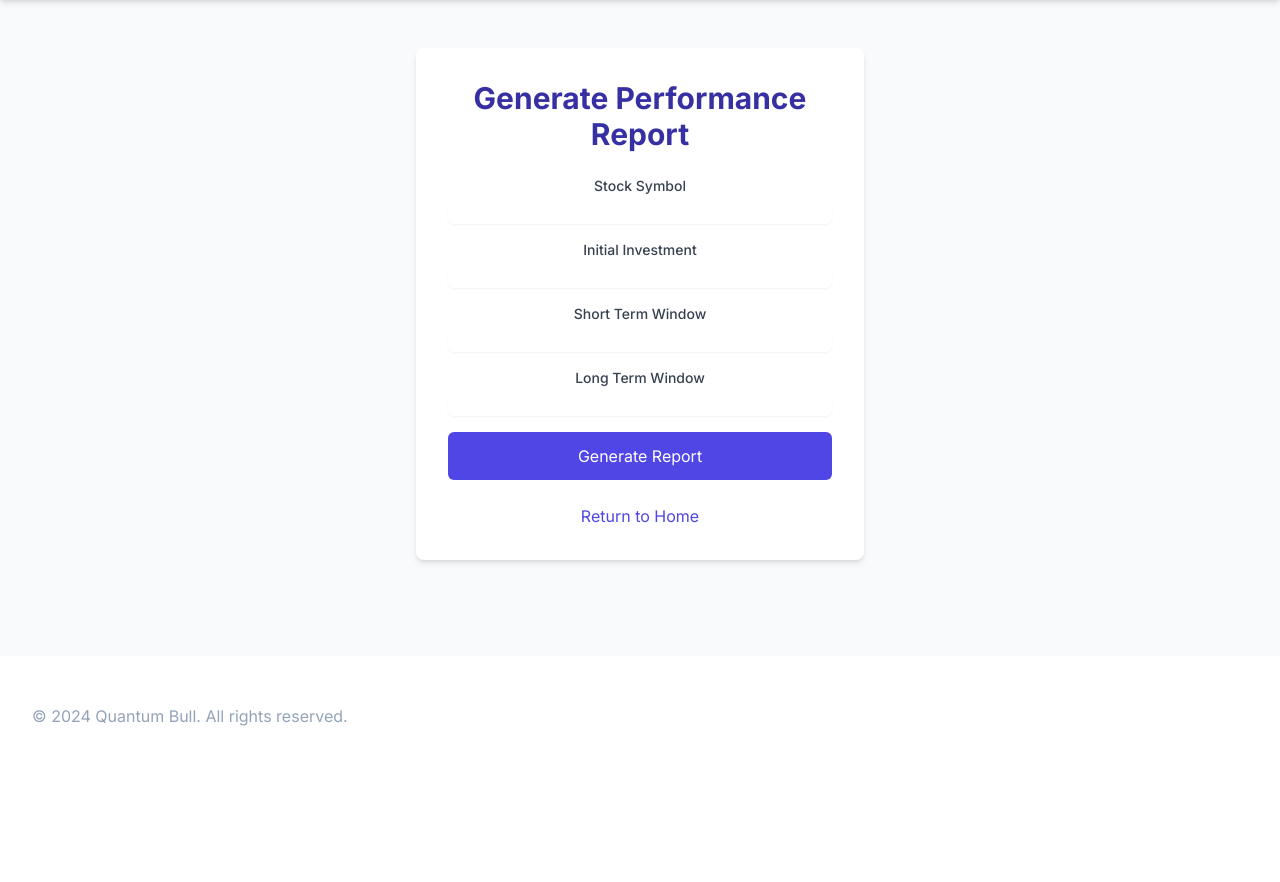
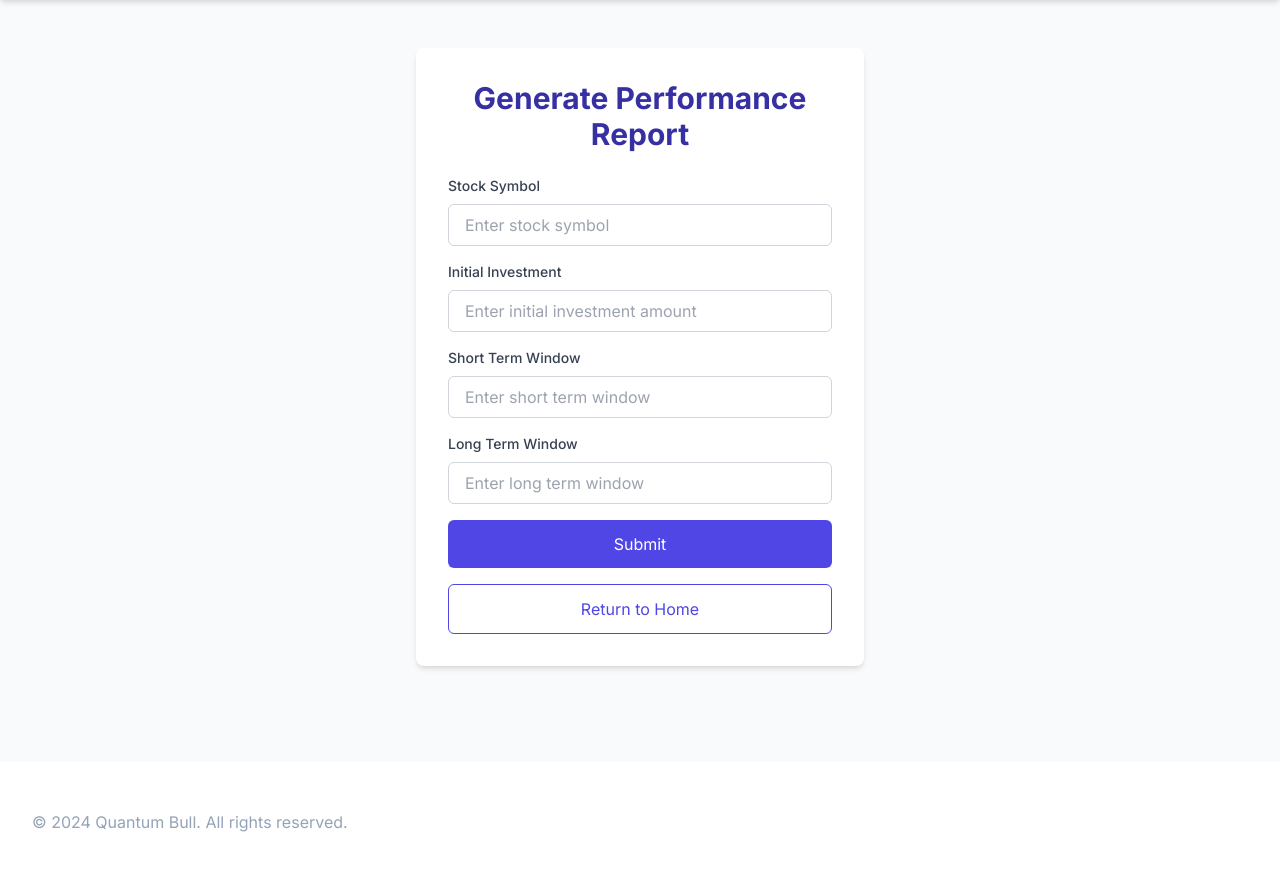
Before and after one commit to hannanshah2004/QuantumBull, a Django app: page /finance/report/ in a window 1280 px wide. Shown: the part 64-946 px from the top of the page. Before the commit the page ends 790 px from the top, so only its background shows below. Run offline with Django 4.2, Linux system fonts and the light colour scheme; some libraries are stand-ins or nearby versions.

Commit message:
alhamdullah!

```diff
--- a/finance_app/templates/finance_app/base.html
+++ b/finance_app/templates/finance_app/base.html
@@ -5,7 +5,7 @@
     <meta charset="UTF-8">
     <meta name="viewport" content="width=device-width, initial-scale=1.0">
     <title>{% block title %}Quantum Bull{% endblock %}</title>
-    <link rel="shortcut icon" href="{% static 'finance_app/bull.ico' %}" type="image/x-icon">
+    <link rel="shortcut icon" href="{% static 'bull.ico' %}" type="image/x-icon">
     <script src="https://cdn.tailwindcss.com"></script>
     <script>
         tailwind.config = {
@@ -41,7 +41,7 @@
                 </div>
                 <div class="flex-shrink-0 flex items-center">
                     <a href="{% url 'home' %}" class="flex items-center">
-                        <img src="{% static 'finance_app/bull.jpg' %}" alt="Quantum Bull Logo" class="h-12 w-auto mr-2">
+                        <img src="{% static 'bull.jpg' %}" alt="Quantum Bull Logo" class="h-12 w-auto mr-2">
                     </a>
                 </div>
                 <div class="flex-1 flex justify-end">
--- a/finance_app/templates/finance_app/generate_report.html
+++ b/finance_app/templates/finance_app/generate_report.html
@@ -3,32 +3,42 @@
 {% block title %}Generate Report{% endblock %}
 
 {% block content %}
-<div class="max-w-md mx-auto bg-white p-8 rounded-lg shadow-md text-center">
-    <h1 class="text-3xl font-bold mb-6 text-primary-800">Generate Performance Report</h1>
+<div class="max-w-md mx-auto bg-white p-8 rounded-lg shadow-md">
+    <h1 class="text-3xl font-bold mb-6 text-center text-primary-800">Generate Performance Report</h1>
     <form method="post" class="space-y-4">
         {% csrf_token %}
-        <div>
+        <div class="space-y-2">
             <label for="symbol" class="block text-sm font-medium text-gray-700">Stock Symbol</label>
-            <input type="text" name="symbol" id="symbol" required class="mt-1 block w-full border-gray-300 rounded-md shadow-sm focus:border-primary-500 focus:ring-primary-500">
+            <div class="relative">
+                <input type="text" name="symbol" id="symbol" required placeholder="Enter stock symbol" class="w-full px-4 py-2 border border-gray-300 rounded-md focus:outline-none focus:ring-2 focus:ring-primary-500 focus:border-transparent">
+            </div>
         </div>
-        <div>
+        <div class="space-y-2">
             <label for="initial_investment" class="block text-sm font-medium text-gray-700">Initial Investment</label>
-            <input type="number" name="initial_investment" id="initial_investment" step="0.01" required class="mt-1 block w-full border-gray-300 rounded-md shadow-sm focus:border-primary-500 focus:ring-primary-500">
+            <div class="relative">
+                <input type="number" name="initial_investment" id="initial_investment" required placeholder="Enter initial investment amount" class="w-full px-4 py-2 border border-gray-300 rounded-md focus:outline-none focus:ring-2 focus:ring-primary-500 focus:border-transparent">
+            </div>
         </div>
-        <div>
+        <div class="space-y-2">
             <label for="short_window" class="block text-sm font-medium text-gray-700">Short Term Window</label>
-            <input type="number" name="short_window" id="short_window" min="1" required class="mt-1 block w-full border-gray-300 rounded-md shadow-sm focus:border-primary-500 focus:ring-primary-500">
+            <div class="relative">
+                <input type="number" name="short_window" id="short_window" min="1" required placeholder="Enter short term window" class="w-full px-4 py-2 border border-gray-300 rounded-md focus:outline-none focus:ring-2 focus:ring-primary-500 focus:border-transparent">
+            </div>
         </div>
-        <div>
+        <div class="space-y-2">
             <label for="long_window" class="block text-sm font-medium text-gray-700">Long Term Window</label>
-            <input type="number" name="long_window" id="long_window" min="1" required class="mt-1 block w-full border-gray-300 rounded-md shadow-sm focus:border-primary-500 focus:ring-primary-500">
+            <div class="relative">
+                <input type="number" name="long_window" id="long_window" min="1" required placeholder="Enter long term window" class="w-full px-4 py-2 border border-gray-300 rounded-md focus:outline-none focus:ring-2 focus:ring-primary-500 focus:border-transparent">
+            </div>
         </div>
-        <button type="submit" class="w-full bg-primary-600 text-white py-3 px-4 rounded-md hover:bg-primary-700 focus:outline-none focus:ring-2 focus:ring-primary-500 focus:ring-opacity-50 transition duration-300">
-            Generate Report
+        <button type="submit" class="w-full bg-primary-600 text-white py-3 px-4 rounded-md hover:bg-primary-700 focus:outline-none focus:ring-2 focus:ring-primary-500 focus:ring-opacity-50 transition duration-300" disabled>
+            Submit
         </button>
     </form>
-    <div class="mt-6">
-        <a href="{% url 'home' %}" class="text-primary-600 hover:text-primary-700 transition duration-300">Return to Home</a>
+    <div class="mt-4">
+        <a href="{% url 'home' %}" class="block w-full text-center bg-transparent text-primary-600 py-3 px-4 rounded-md border border-primary-600 hover:bg-primary-600 hover:text-white focus:outline-none focus:ring-2 focus:ring-primary-500 focus:ring-opacity-50 transition duration-300" disabled>
+            Return to Home
+        </a>
     </div>
 </div>
 {% endblock %}
--- a/finance_app/urls.py
+++ b/finance_app/urls.py
@@ -6,4 +6,5 @@ urlpatterns = [
     path('backtest/', views.backtest_view, name='backtest_view'),
     path('predict/', views.predict_stock_prices, name='predict_stock_prices'),
     path('report/', views.generate_report, name='generate_report'),
+    path('error/', views.error, name='error'),
 ]
--- a/finance_app/views.py
+++ b/finance_app/views.py
@@ -40,6 +40,9 @@ from tensorflow.keras.layers import Dense, LSTM
 
 def home(request):
     return render(request, 'finance_app/home.html')
+
+def error(request):
+    return render(request, 'finance_app/error.html')
 
 def fetch_stock_data(request):
     if request.method == 'POST':
@@ -124,7 +127,7 @@ def backtest_view(request):
             # Fetch data from database
             stock_qs = StockData.objects.filter(symbol=symbol).order_by('date')
             if not stock_qs.exists():
-                return render(request, 'finance_app/error.html', {'message': f"No data found for symbol: {symbol}"})
+                return render(request, 'finance_app/error.html')
 
             data = pd.DataFrame.from_records(stock_qs.values('date', 'close_price'))
             data['date'] = pd.to_datetime(data['date'])
--- a/finance_project/urls.py
+++ b/finance_project/urls.py
@@ -1,9 +1,15 @@
 from django.contrib import admin
 from django.urls import path, include
 from finance_app import views  # Import the views from finance_app
+from django.conf import settings
+from django.conf.urls.static import static
+
 
 urlpatterns = [
     path('admin/', admin.site.urls),
     path('', views.home, name='home'),  # Add this line for the root URL
     path('finance/', include('finance_app.urls')),
 ]
+
+if settings.DEBUG:
+    urlpatterns += static(settings.STATIC_URL, document_root=settings.STATIC_ROOT)
```
Also changed, not shown: docker-compose.yml (+7 -0 lines), finance_app/forms.py (+32 -4 lines), finance_app/templates/finance_app/backtest.html (+18 -6 lines), finance_app/templates/finance_app/fetch_data.html (+11 -5 lines), finance_app/templates/finance_app/home.html (+8 -0 lines), finance_app/templates/finance_app/predictions.html (+17 -16 lines), finance_project/settings.py (+17 -49 lines), .github/workflows/deploy.yml, 1 other file.
